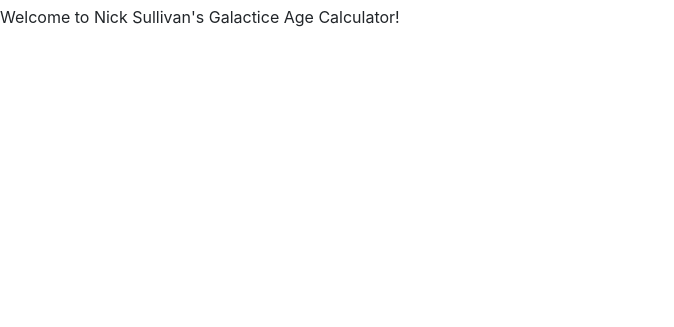
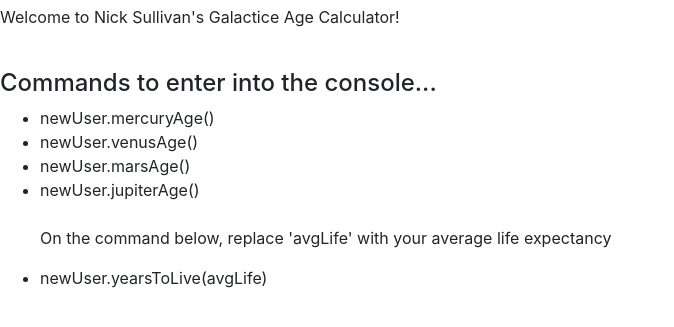
Before and after one commit to nicholassull/galactic-age-calculator, a website built with webpack: page src/index.html in a window 1280 px wide. Shown: the part 51-378 px from the top of the page, without its empty margins (0-674 px from the left). Built offline with nearby package versions, Linux system fonts and the light colour scheme.

Commit message:
add instructions to README

```diff
--- a/src/index.html
+++ b/src/index.html
@@ -9,6 +9,16 @@
 <body>
 <h1>Galactice Age Calculator</h1>
 <p>Welcome to Nick Sullivan's Galactice Age Calculator!</p>
+<br>
+<h4>Commands to enter into the console...</h4>
+<ul>
+  <li>newUser.mercuryAge()</li>
+  <li>newUser.venusAge()</li>
+  <li>newUser.marsAge()</li>
+  <li>newUser.jupiterAge()</li>
+  <br>
+  <p>On the command below, replace 'avgLife' with your average life expectancy</p>
+  <li>newUser.yearsToLive(avgLife)</li>
 </ul>
 </body>
 </html>
--- a/src/index.js
+++ b/src/index.js
@@ -2,5 +2,4 @@ import {User} from './../src/js/user.js';
 import 'bootstrap';
 import 'bootstrap/dist/css/bootstrap.min.css';
 
-let user = new User(25);
-console.log(user.earthAge);
+window.user = function (age) { return new User(age) };
```
Also changed, not shown: README.md.
